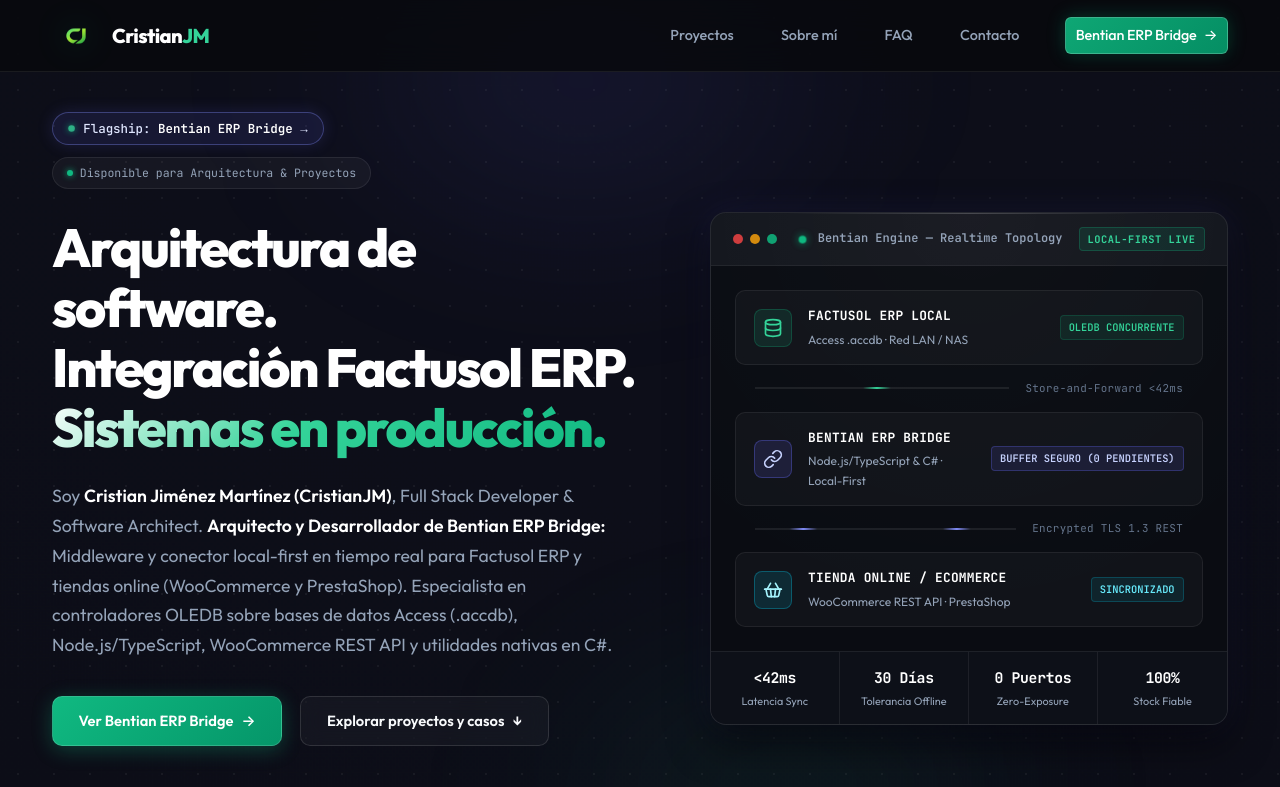
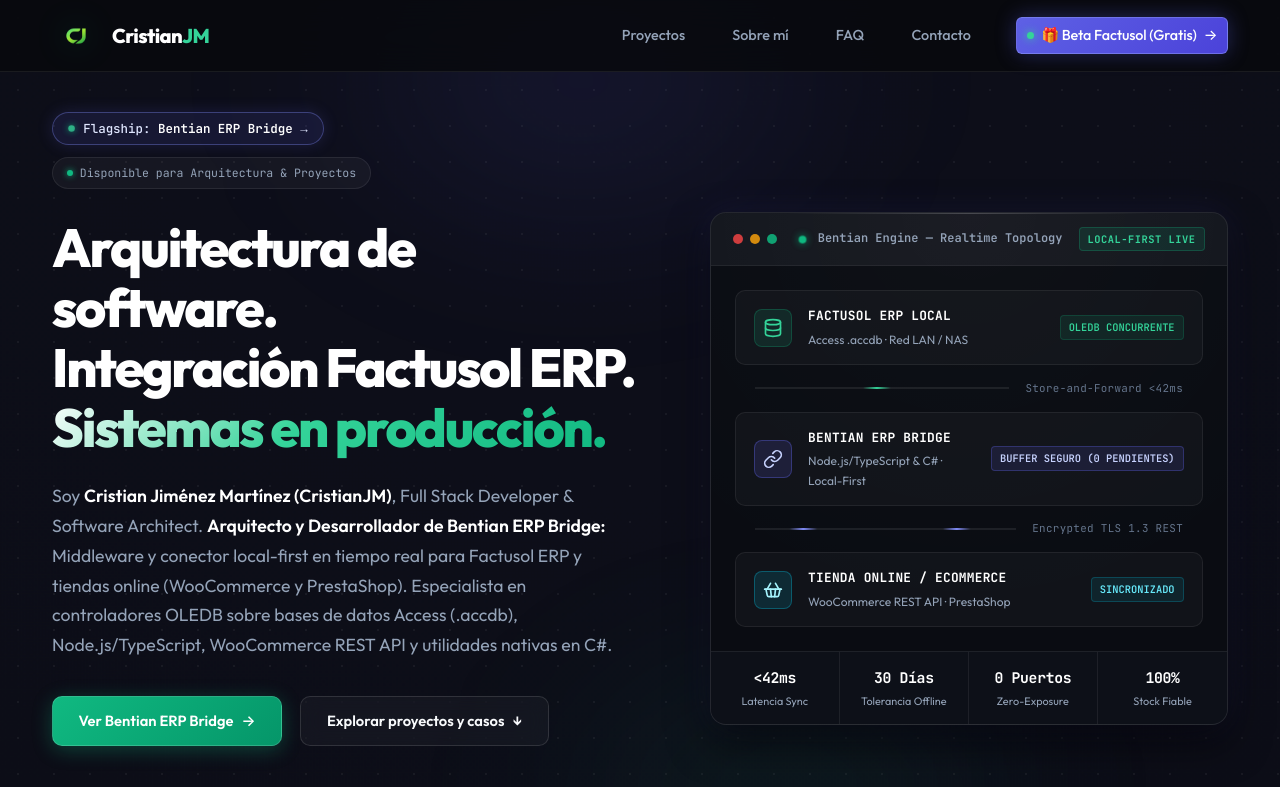
Before and after one commit to CristianJimenezMartinez/cristianjm, an Angular app: page / in a window 1280 px wide. Shown: the top 787 px of the page. Built offline with nearby package versions, Linux system fonts and the light colour scheme; a web font is replaced by a local one.

Commit message:
feat(nav): anadir acceso directo a Beta Factusol con ocultacion automatica post-2026

```diff
--- a/src/app/shared/components/navbar/navbar.component.html
+++ b/src/app/shared/components/navbar/navbar.component.html
@@ -25,7 +25,12 @@
         <a routerLink="/" fragment="contacto" (click)="scrollTo('contacto', $event)">Contacto</a>
       </li>
       <li class="nav-item cta-item">
-        <a href="https://bridge.cristianjm.com/" target="_blank" rel="noopener" class="nav-btn" (click)="closeMenu()">
+        <a *ngIf="isBetaActive()" href="https://bridge.cristianjm.com/beta/" target="_blank" rel="noopener" class="nav-btn beta-nav-btn" (click)="closeMenu()" title="Solicita tu Clave Gratuita para la Beta Pública de Factusol">
+          <span class="beta-pulse"></span>
+          <span>🎁 Beta Factusol (Gratis)</span>
+          <span class="nav-arrow">&rarr;</span>
+        </a>
+        <a *ngIf="!isBetaActive()" href="https://bridge.cristianjm.com/" target="_blank" rel="noopener" class="nav-btn" (click)="closeMenu()">
           Bentian ERP Bridge <span class="nav-arrow">&rarr;</span>
         </a>
       </li>
--- a/src/app/shared/components/navbar/navbar.component.scss
+++ b/src/app/shared/components/navbar/navbar.component.scss
@@ -106,6 +106,26 @@
           transform: translateX(3px);
         }
       }
+
+      &.beta-nav-btn {
+        background: linear-gradient(135deg, rgba(99, 102, 241, 0.95) 0%, rgba(79, 70, 229, 0.95) 100%);
+        border-color: rgba(165, 180, 252, 0.35);
+        box-shadow: 0 0 20px rgba(99, 102, 241, 0.35), 0 2px 8px rgba(0, 0, 0, 0.4);
+
+        .beta-pulse {
+          display: inline-block;
+          width: 7px;
+          height: 7px;
+          border-radius: 50%;
+          background: #34d399;
+          box-shadow: 0 0 8px #34d399;
+        }
+
+        &:hover {
+          background: linear-gradient(135deg, #818cf8 0%, #6366f1 100%);
+          box-shadow: 0 0 28px rgba(99, 102, 241, 0.55), 0 4px 14px rgba(0, 0, 0, 0.5);
+        }
+      }
     }
   }
 
--- a/src/app/shared/components/navbar/navbar.component.ts
+++ b/src/app/shared/components/navbar/navbar.component.ts
@@ -14,6 +14,7 @@ export class NavbarComponent {
   private router = inject(Router);
 
   isMenuOpen = signal<boolean>(false);
+  isBetaActive = signal<boolean>(Date.now() <= new Date('2026-12-31T23:59:59Z').getTime());
 
   toggleMenu() {
     this.isMenuOpen.update(v => !v);
```
